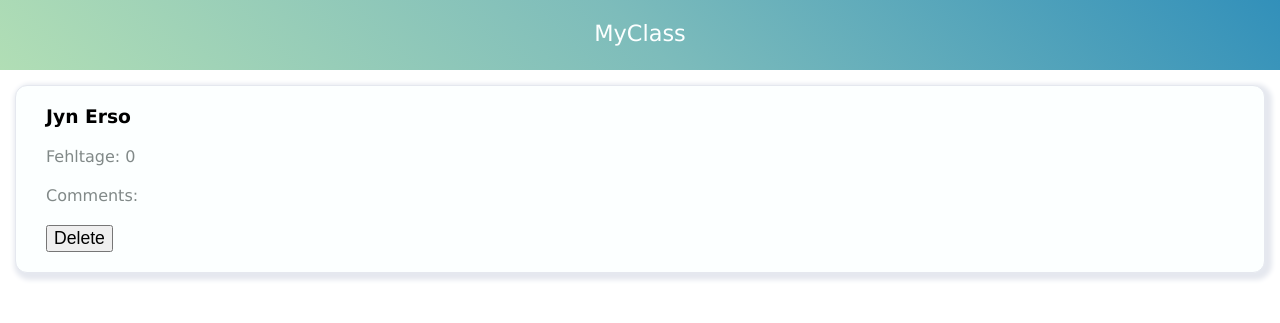
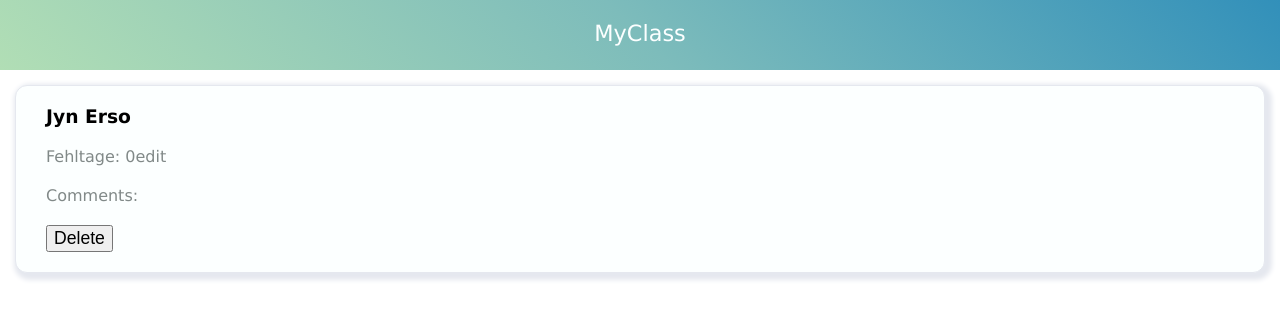
Before and after one commit to rolandlitzba/teacherapp, a React (Create React App) app: page /details/1 in a window 1280 px wide. Shown: the top 323 px of the page. Built offline with nearby package versions, Linux system fonts and the light colour scheme.

Commit message:
Add editfunction

```diff
--- a/src/app/App.js
+++ b/src/app/App.js
@@ -1,4 +1,4 @@
-import React, { useState } from 'react';
+import React, { useState, useEffect } from 'react';
 import Header from '../Header';
 import Footer from '../Footer';
 import styled from 'styled-components';
@@ -47,6 +47,22 @@ export default function App() {
     setCards([...cards.slice(0, index), ...cards.slice(index + 1)]);
   }
 
+  function handleUpdateAbsence(editedCard) {
+    console.log(editedCard);
+    const index = cards.findIndex(card => card.id === editedCard.id);
+
+    const updatedCard = { ...cards[index], absence: editedCard.absence };
+
+    console.log(updatedCard);
+    setCards([
+      ...cards.slice(0, index),
+      updatedCard,
+      ...cards.slice(index + 1)
+    ]);
+  }
+
+  useEffect(() => console.log(cards), [cards]);
+
   return (
     <Router>
       <Grid>
@@ -61,6 +77,7 @@ export default function App() {
                 card={findCard(props.match.params.id)}
                 onDelete={handleDelete}
                 {...props}
+                onUpdate={handleUpdateAbsence}
               />
             )}
           />
--- a/src/card/DetailCard.js
+++ b/src/card/DetailCard.js
@@ -1,7 +1,7 @@
-import React from 'react';
+import React, { useState } from 'react';
 import styled from 'styled-components';
 
-const StyledCardDetails = styled.section`
+const StyledCardDetails = styled.form`
   background: #fcffff;
   border: solid 1px #e5e8ef;
   border-radius: 12px;
@@ -27,19 +27,51 @@ const StyledDeleteButton = styled.button`
   margin: 10px;
 `;
 
-export default function DetailCard({ card, onDelete, history }) {
+export default function DetailCard({ card, onDelete, history, onUpdate }) {
   const { name, absence, comments, id } = card;
+  const [isEditable, setIsEditable] = useState(false);
 
   function onDeleteClick() {
     onDelete(id);
     history.push('/');
   }
 
+  function cancelChange() {
+    setIsEditable(!isEditable);
+  }
+
+  function submitChange(event) {
+    event.preventDefault();
+    const form = event.target;
+    console.log(form.absence.value);
+    onUpdate({
+      absence: form.absence.value,
+      id
+    });
+    setIsEditable(!isEditable);
+  }
+
   return (
-    <StyledCardDetails>
-      <StyledHeading>{name}</StyledHeading>
-      <StyledStudentInformation>Fehltage: {absence}</StyledStudentInformation>
-      <StyledStudentInformation>Comments: {comments}</StyledStudentInformation>
+    <StyledCardDetails onSubmit={submitChange}>
+      <StyledHeading name="name">{name}</StyledHeading>
+      <StyledStudentInformation>
+        {isEditable ? (
+          <input type="number" name="absence" defaultValue={absence} />
+        ) : (
+          `Fehltage: ${absence}`
+        )}
+        {isEditable ? (
+          <>
+            <button>submit</button>
+            <span onClick={cancelChange}>cancel</span>
+          </>
+        ) : (
+          <span onClick={() => setIsEditable(!isEditable)}>edit</span>
+        )}
+      </StyledStudentInformation>
+      <StyledStudentInformation name="comments">
+        Comments: {comments}
+      </StyledStudentInformation>
       <StyledDeleteButton onClick={onDeleteClick}>Delete</StyledDeleteButton>
     </StyledCardDetails>
   );
```
